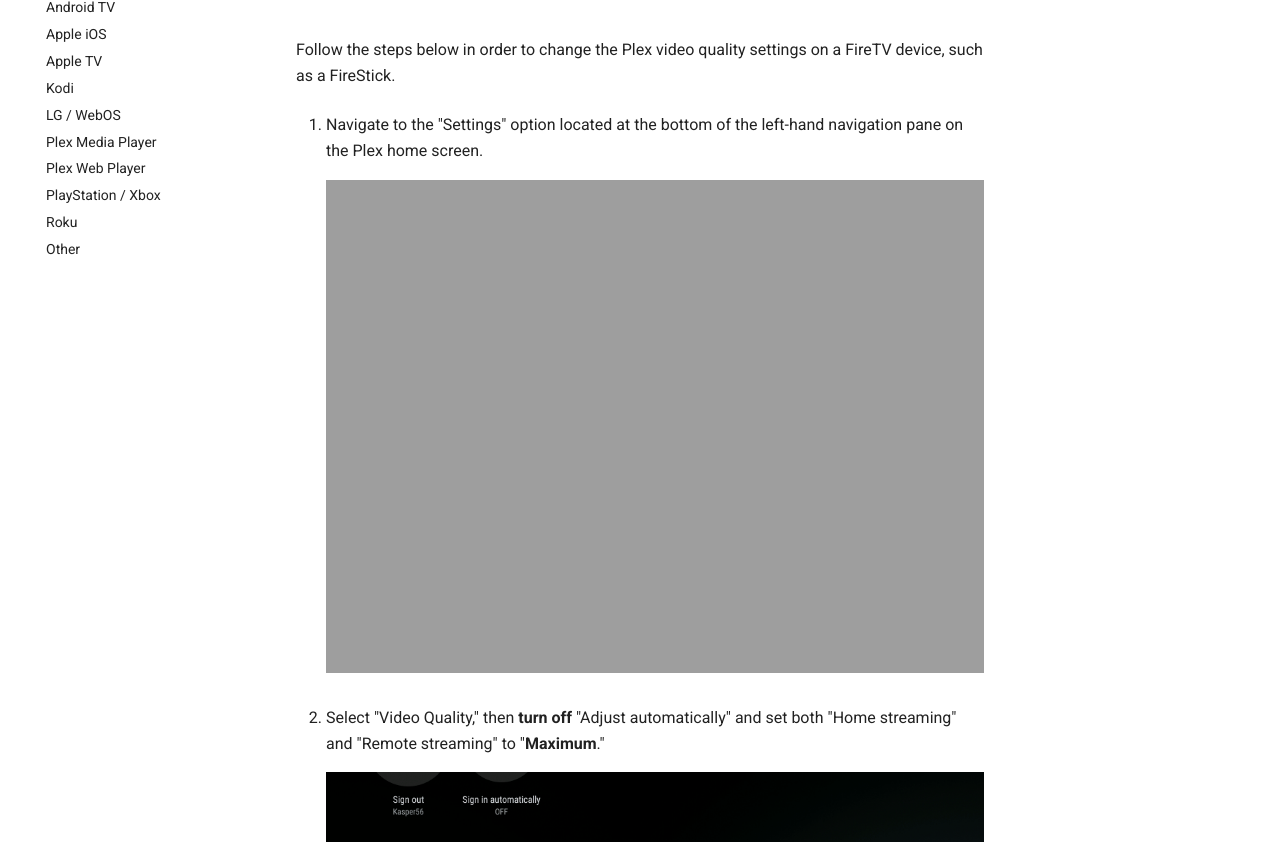
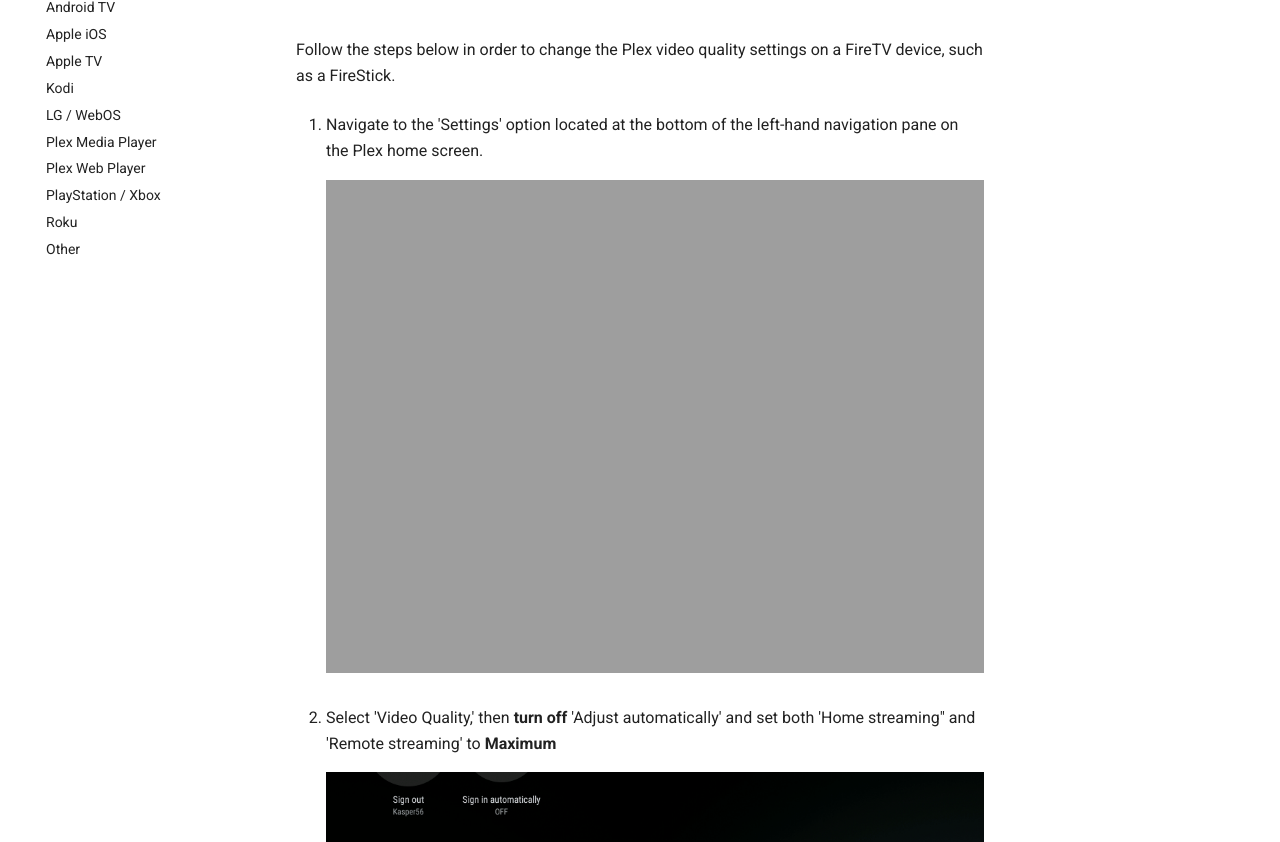
Before and after one commit to neomedia6989/docs-2, an MkDocs documentation site: the page built from docs/clients/firetv.md, in a window 1280 px wide and 1400 px high. Shown: the part 233-1075 px from the top of the window. Built offline with MkDocs 1.6.1 and Material for MkDocs 9.7.7, drawn with Linux system fonts in a browser that asks for light colours.

```diff
--- a/docs/clients/firetv.md
+++ b/docs/clients/firetv.md
@@ -2,14 +2,14 @@
 
 Follow the steps below in order to change the Plex video quality settings on a FireTV device, such as a FireStick.
 
-1. Navigate to the "Settings" option located at the bottom of the left-hand navigation pane on the Plex home screen.
+1. Navigate to the 'Settings' option located at the bottom of the left-hand navigation pane on the Plex home screen.
 
     <figure markdown>
     ![(../media/clients-firetv-1.png "Click on 'Settings'")](https://docs.blackbeard.media/media/clients-firetv-1.png){ width=700 }
       <figcaption></figcaption>
     </figure>
 
-2. Select "Video Quality," then **turn off** "Adjust automatically" and set both "Home streaming" and "Remote streaming" to "**Maximum**."
+2. Select 'Video Quality,' then **turn off** 'Adjust automatically' and set both 'Home streaming" and 'Remote streaming' to **Maximum**
 
     <figure markdown>
     ![(../media/clients-firetv-2.png "Turn of 'Adjust automatically' and set streaming to 'Maximum'")](https://docs.blackbeard.media/media/clients-firetv-2.png){ width=700 }
```
